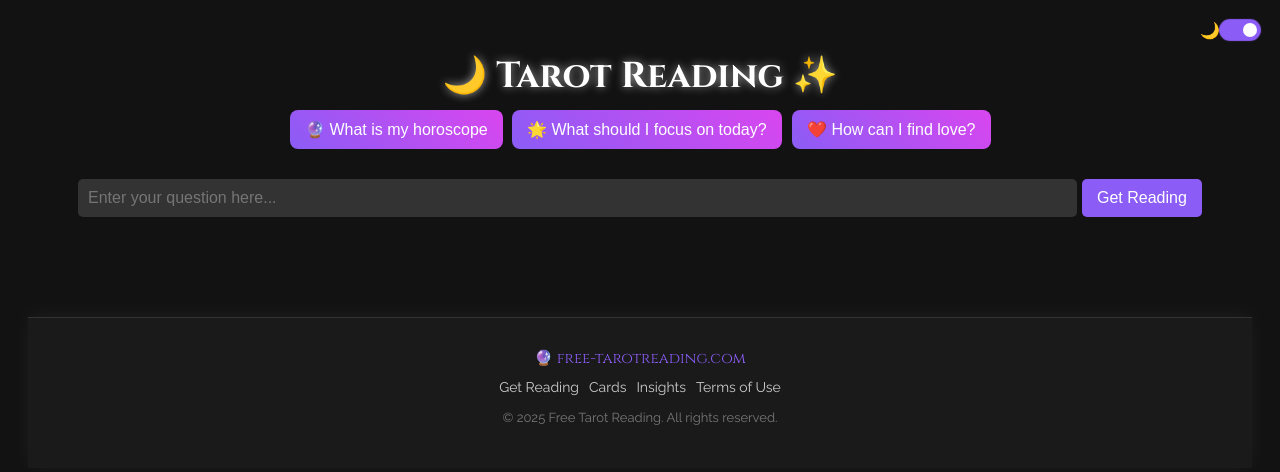
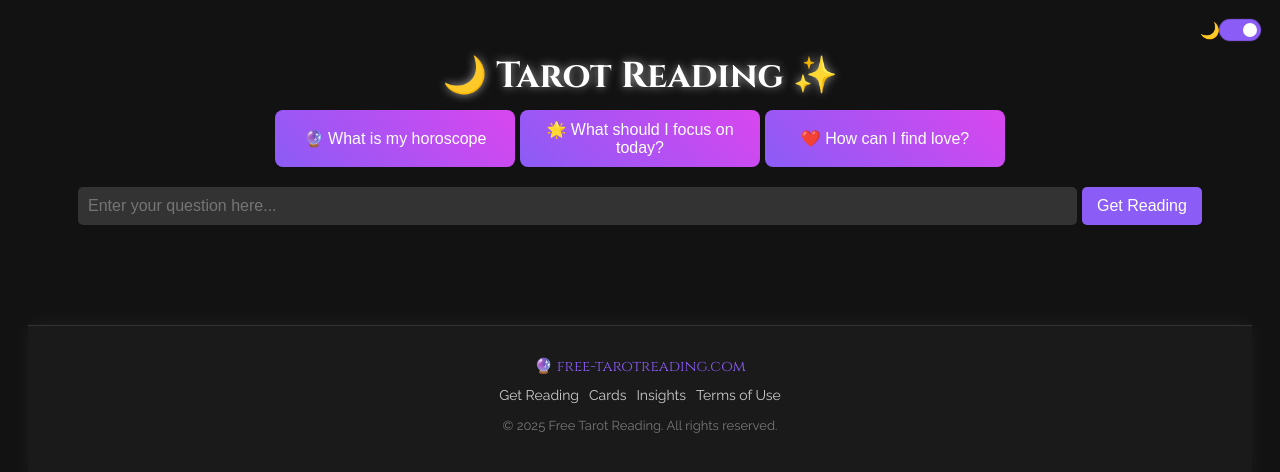
Before and after one commit to kartikeyakotnala/Rarotteading, a website: page public/index.html in a window 1280 px wide. Drawn offline with nearby package versions, Linux system fonts and the light colour scheme.

Commit message:
new styling

```diff
--- a/public/index.html
+++ b/public/index.html
@@ -174,8 +174,9 @@
 	.quick-access {
 		display: flex;
 		justify-content: center;
-		gap: 10px;
-		margin-bottom: 20px;
+		gap: 5px;
+		margin-bottom: 10px;
+		flex-wrap: wrap; /* In case it overflows on small screens */
 	}
 
 	.quick-access button {
@@ -186,11 +187,17 @@
 		border-radius: 8px;
 		cursor: pointer;
 		transition: transform 0.3s ease;
+		flex: 1 1 120px; /* makes all buttons take the same minimum width */
+		text-align: center;
+		font-size: 16px;
+		white-space: normal; /* allow multi-line text */
+		max-width: 240px; /* optional: limits too wide on big screens */
 	}
 
 	.quick-access button:hover {
 		transform: scale(1.05);
 	}
+
 
 	#cards {
 		display: flex;
@@ -615,8 +622,6 @@
 	}
 
 
-
-
 </style>
 <body data-theme="auto">
 	<audio id="flipSound" src="sounds/cardflip.mp3" preload="auto"></audio>
```
